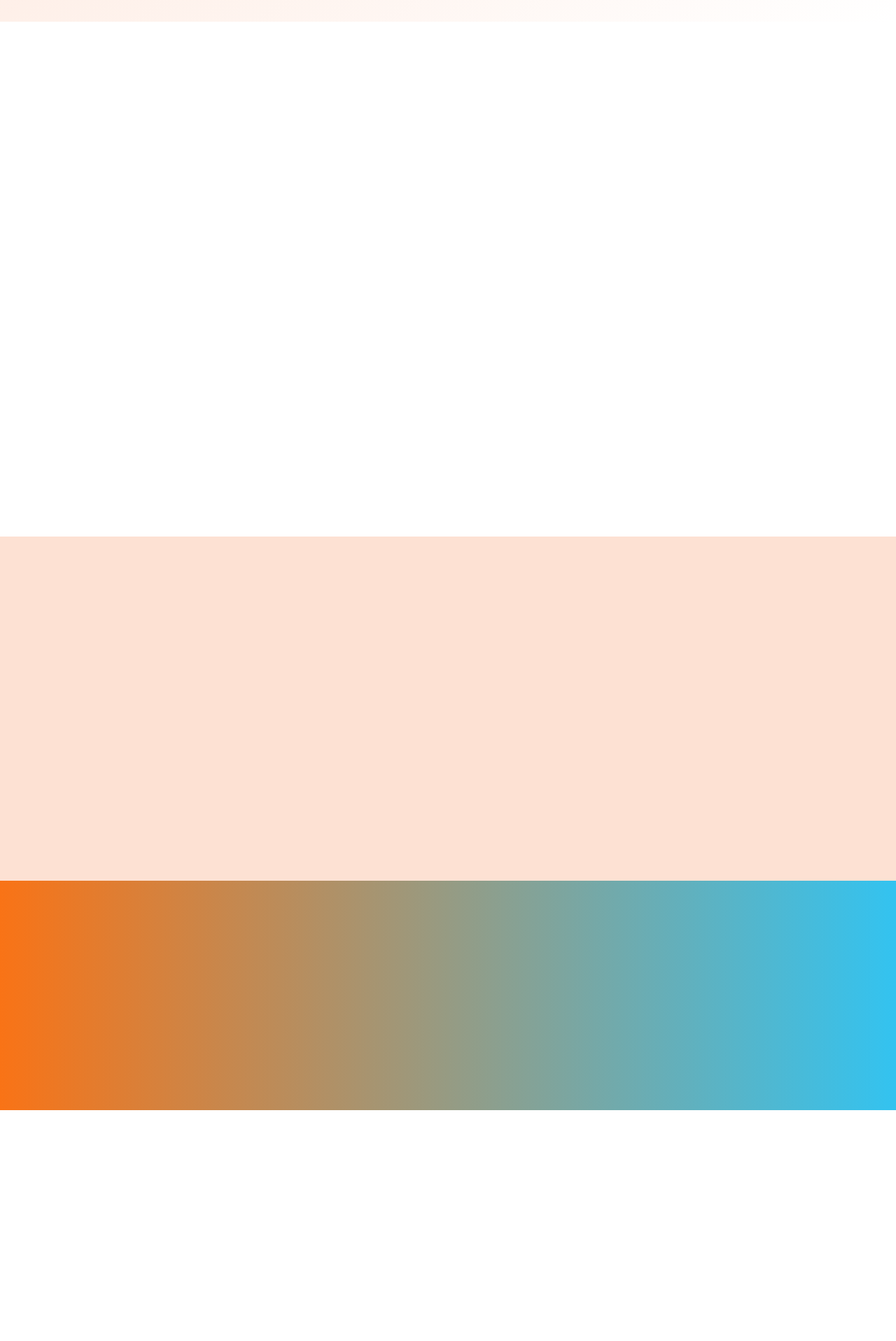
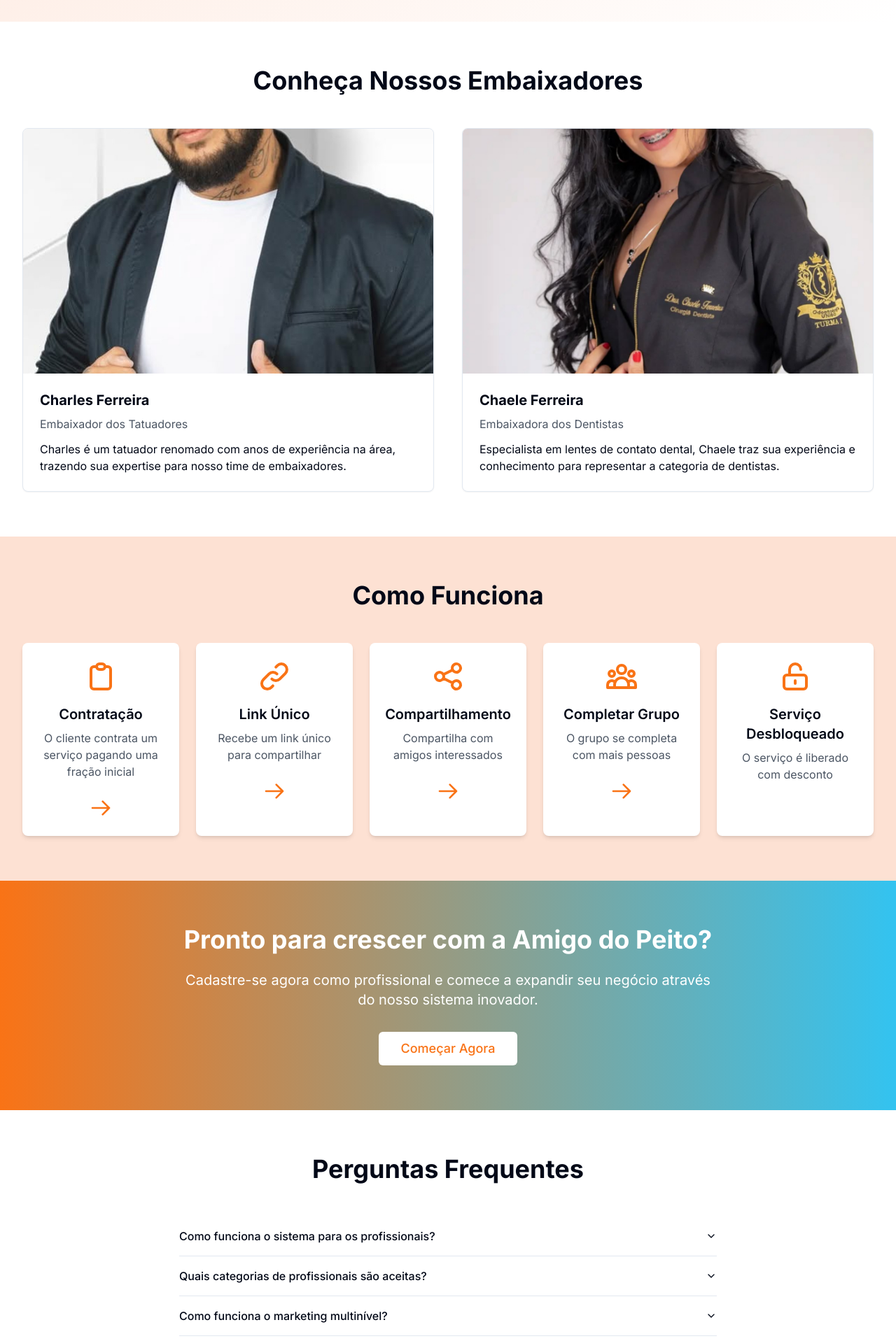
Before and after one commit to juninhoatituderezende-cmd/amigo-do-peito-pro, a React (Vite) app: page / in a window 1280 px wide. Shown: the part 880-2797 px from the top of the page at 70% size. Built offline with nearby package versions, Linux system fonts and the light colour scheme.

Commit message:
Fix: Landing page content visibility
Ensure key landing page elements remain visible during scroll, disabling carousels and animations that hide content.

```diff
--- a/src/pages/Index.tsx
+++ b/src/pages/Index.tsx
@@ -1,5 +1,4 @@
 
-import { useEffect } from "react";
 import { Link } from "react-router-dom";
 import Header from "../components/Header";
 import Footer from "../components/Footer";
@@ -8,27 +7,6 @@ import { Card, CardContent } from "@/components/ui/card";
 import { Accordion, AccordionContent, AccordionItem, AccordionTrigger } from "@/components/ui/accordion";
 
 const Index = () => {
-  useEffect(() => {
-    // Animation on scroll
-    const observer = new IntersectionObserver((entries) => {
-      entries.forEach(entry => {
-        if (entry.isIntersecting) {
-          entry.target.classList.add('animated', 'opacity-100');
-        }
-      });
-    }, { threshold: 0.1 });
-
-    document.querySelectorAll('.animate-on-scroll').forEach(element => {
-      observer.observe(element);
-    });
-
-    return () => {
-      document.querySelectorAll('.animate-on-scroll').forEach(element => {
-        observer.unobserve(element);
-      });
-    };
-  }, []);
-
   return (
     <div className="min-h-screen flex flex-col">
       <Header />
@@ -37,7 +15,7 @@ const Index = () => {
       <section className="py-16 md:py-24 bg-gradient-to-br from-ap-light-orange to-white">
         <div className="ap-container">
           <div className="grid grid-cols-1 lg:grid-cols-2 gap-12 items-center">
-            <div className="animate-on-scroll">
+            <div>
               <h1 className="text-4xl md:text-5xl font-bold mb-6 text-gray-900">
                 Amigo do Peito
               </h1>
@@ -50,7 +28,7 @@ const Index = () => {
                 </Button>
               </Link>
             </div>
-            <div className="animate-on-scroll flex justify-center">
+            <div className="flex justify-center">
               <div className="relative">
                 <div className="absolute -inset-1 rounded-lg bg-gradient-to-r from-ap-orange to-ap-light-blue blur-md"></div>
                 <div className="relative bg-white p-6 rounded-lg shadow-xl">
@@ -73,12 +51,12 @@ const Index = () => {
       {/* Embaixadores Section */}
       <section className="section bg-white">
         <div className="ap-container">
-          <h2 className="text-3xl md:text-4xl font-bold text-center mb-12 animate-on-scroll">
+          <h2 className="text-3xl md:text-4xl font-bold text-center mb-12">
             Conheça Nossos Embaixadores
           </h2>
           <div className="grid grid-cols-1 md:grid-cols-2 gap-10">
-            <div className="animate-on-scroll">
-              <Card className="overflow-hidden transition-transform hover:scale-105">
+            <div>
+              <Card className="overflow-hidden transition-all duration-300 hover:shadow-lg">
                 <CardContent className="p-0">
                   <img
                     src="/lovable-uploads/910e3e91-4363-4ada-849c-1b2d717d404a.png"
@@ -94,8 +72,8 @@ const Index = () => {
               </Card>
             </div>
 
-            <div className="animate-on-scroll">
-              <Card className="overflow-hidden transition-transform hover:scale-105">
+            <div>
+              <Card className="overflow-hidden transition-all duration-300 hover:shadow-lg">
                 <CardContent className="p-0">
                   <img
                     src="/lovable-uploads/91e2caa6-e4d2-4fbd-9cb8-646d49d0827f.png"
@@ -117,7 +95,7 @@ const Index = () => {
       {/* How It Works Section */}
       <section className="section bg-ap-light-orange">
         <div className="ap-container">
-          <h2 className="text-3xl md:text-4xl font-bold text-center mb-12 animate-on-scroll">
+          <h2 className="text-3xl md:text-4xl font-bold text-center mb-12">
             Como Funciona
           </h2>
           <div className="grid grid-cols-1 md:grid-cols-3 lg:grid-cols-5 gap-6 text-center">
@@ -170,8 +148,7 @@ const Index = () => {
             ].map((step, index) => (
               <div
                 key={index}
-                className="bg-white p-6 rounded-lg shadow-md flex flex-col items-center animate-on-scroll"
-                style={{ animationDelay: `${index * 150}ms` }}
+                className="bg-white p-6 rounded-lg shadow-md flex flex-col items-center transition-all duration-300 hover:shadow-lg"
               >
                 <div className="mb-4">
                   {step.icon}
@@ -195,7 +172,7 @@ const Index = () => {
       {/* Call to Action */}
       <section className="section bg-gradient-to-r from-ap-orange to-ap-light-blue text-white">
         <div className="ap-container">
-          <div className="text-center max-w-3xl mx-auto animate-on-scroll">
+          <div className="text-center max-w-3xl mx-auto">
             <h2 className="text-3xl md:text-4xl font-bold mb-6">Pronto para crescer com a Amigo do Peito?</h2>
             <p className="text-xl mb-8">
               Cadastre-se agora como profissional e comece a expandir seu negócio através do nosso sistema inovador.
@@ -212,10 +189,10 @@ const Index = () => {
       {/* FAQ Section */}
       <section className="section bg-white">
         <div className="ap-container">
-          <h2 className="text-3xl md:text-4xl font-bold text-center mb-12 animate-on-scroll">
+          <h2 className="text-3xl md:text-4xl font-bold text-center mb-12">
             Perguntas Frequentes
           </h2>
-          <div className="max-w-3xl mx-auto animate-on-scroll">
+          <div className="max-w-3xl mx-auto">
             <Accordion type="single" collapsible className="w-full">
               {[
                 {
```
